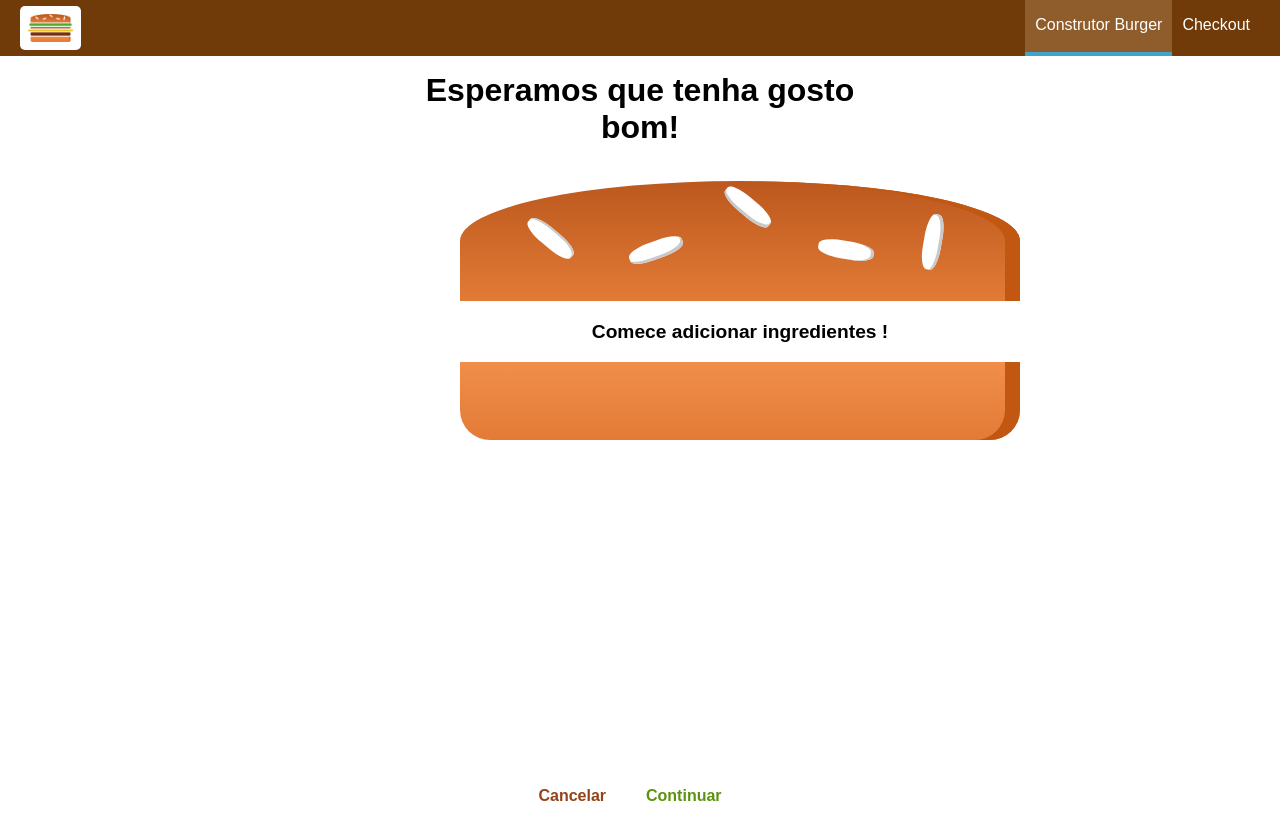
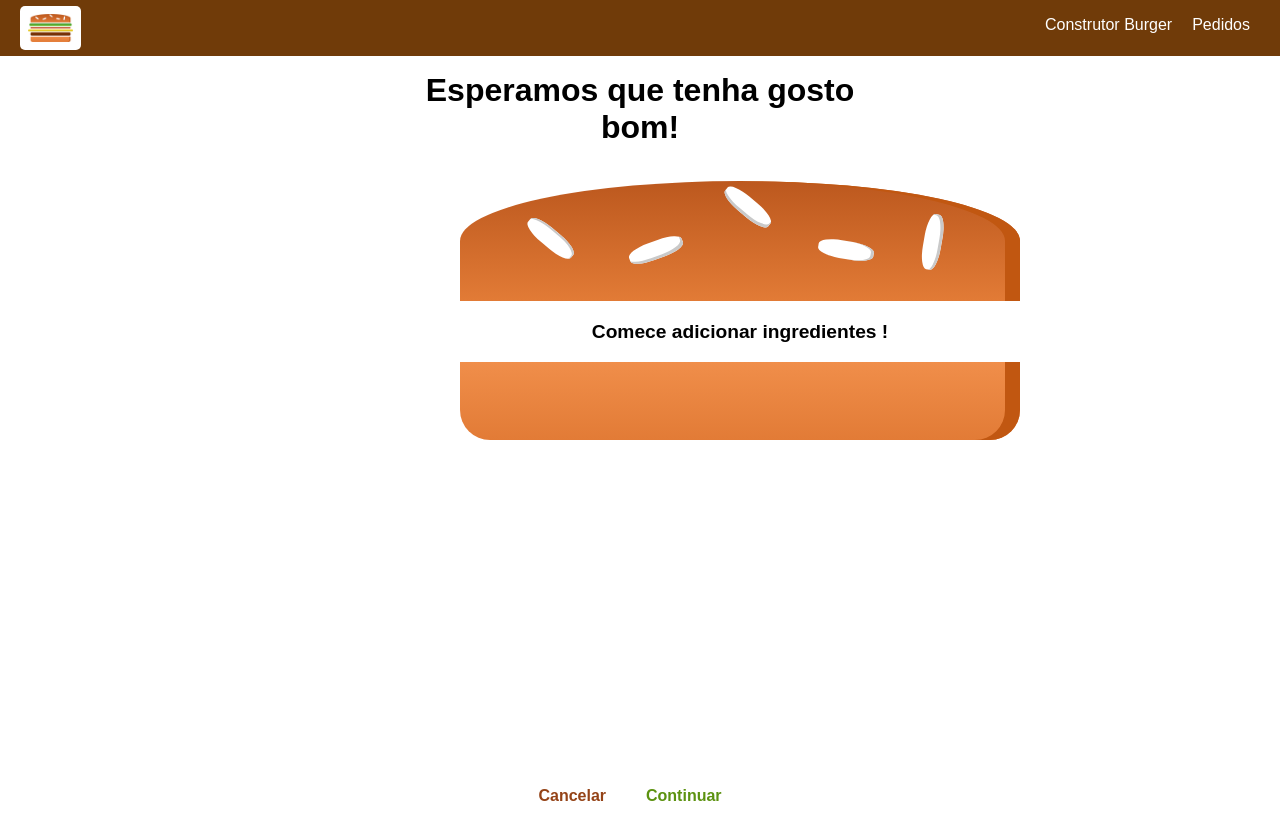
Before and after one commit to codingscode/React-24-new, a React app: page /verificacao in a window 1280 px wide. Built offline with nearby package versions, Linux system fonts and the light colour scheme.

Commit message:
parte 44

```diff
--- a/src/componentes/Navegacao/itensNavegacao/itemNavegacao/itemNavegacao.js
+++ b/src/componentes/Navegacao/itensNavegacao/itemNavegacao/itemNavegacao.js
@@ -1,10 +1,11 @@
 import React from 'react'
+import {NavLink} from 'react-router-dom'
 
 import classes from './itemNavegacao.css'
 
 const itemNavegacao = (props) => (
     <li className={classes.ItemNavegacao}>
-        <a href={props.link} className={props.active ? classes.active : null}>{props.children}</a>
+        <NavLink activeClassName={classes.active} to={props.link} exact={props.exact}>{props.children}</NavLink>
     </li>
 )
 
--- a/src/componentes/Navegacao/itensNavegacao/itensNavegacao.js
+++ b/src/componentes/Navegacao/itensNavegacao/itensNavegacao.js
@@ -3,10 +3,11 @@
 import classes from './itensNavegacao.css'
 import ItemNavegacao from './itemNavegacao/itemNavegacao'
 
+
 const itensNavegacao = () => (
     <ul className={classes.ItensNavegacao}>
-        <ItemNavegacao link="/" active>Construtor Burger</ItemNavegacao>
-        <ItemNavegacao link="/">Checkout</ItemNavegacao>
+        <ItemNavegacao link="/" exact>Construtor Burger</ItemNavegacao>
+        <ItemNavegacao link="/pedidos">Pedidos</ItemNavegacao>
     </ul>
 )
 
```
